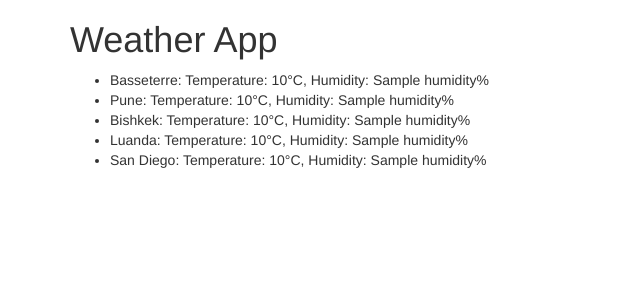
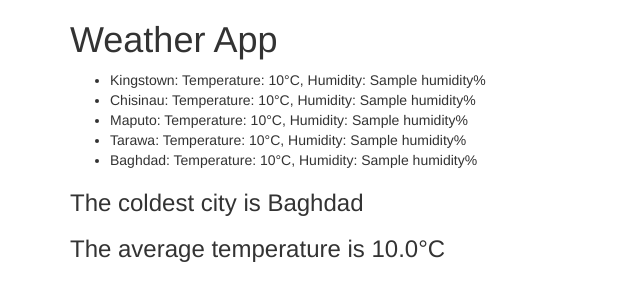
Before and after one commit to g-stoy/weather-task, a Flask app: page / in a window 1280 px wide. Shown: the top 301 px of the page, without its empty margins (0-640 px from the left). Run offline with Flask 3, Linux system fonts and the light colour scheme; a database or web service that is not in the repository returns one stand-in record (values such as "Sample title"); data that the repository does not hold is empty.

Commit message:
Display averate temperature and coldest city

```diff
--- a/Task3/main.py
+++ b/Task3/main.py
@@ -1,5 +1,6 @@
 import requests
 import random
+import functools
 from flask import Flask, render_template
 
 from utils.all_cities import cities
@@ -11,9 +12,10 @@
         response = requests.get(f"http://api.openweathermap.org/data/2.5/weather?q={city}&appid={API_KEY}&units=metric")
         return response.json()
 
+
 def get_weather_cities():
     cities_list = []
-    print(random.sample(cities, 5))
+
     for city in random.sample(cities, 5):
         city_data = get_city_data(city)
         cities_list.append({
@@ -23,10 +25,21 @@
         })
     return cities_list
 
+
+def get_average_temp(cities_data):
+    return sum([city['temp'] for city in cities_data])/5
+
+
+def get_coldest_city(cities_data):
+    return functools.reduce(lambda a, b: a if a['temp'] < b['temp'] else b, cities_data)['city']
+
+
 @app.route('/')
 
 def home():
     cities_weather = get_weather_cities()
-    return render_template('index.html', cities_weather=cities_weather)
+    coldest_city = get_coldest_city(cities_weather)
+    average_temp = round(get_average_temp(cities_weather),2)
+    return render_template('index.html', cities_weather=cities_weather, coldest_city=coldest_city, average_temp=average_temp)
 
 app.run()
--- a/Task3/templates/index.html
+++ b/Task3/templates/index.html
@@ -15,6 +15,8 @@
                 <li>{{ city_data.city }}: Temperature: {{ city_data.temp }}°C, Humidity: {{ city_data.humidity }}%</li>
             {% endfor %}
         </ul>
+        <h3>The coldest city is {{coldest_city}}</h3>
+        <h3>The average temperature is {{average_temp}}°C</h3>
     </div>
     <script src="https://code.jquery.com/jquery-1.12.4.min.js" integrity="sha384-nvAa0+6Qg9clwYCGGPpDQLVpLNn0fRaROjHqs13t4Ggj3Ez50XnGQqc/r8MhnRDZ" crossorigin="anonymous"></script>
 </body>
```
